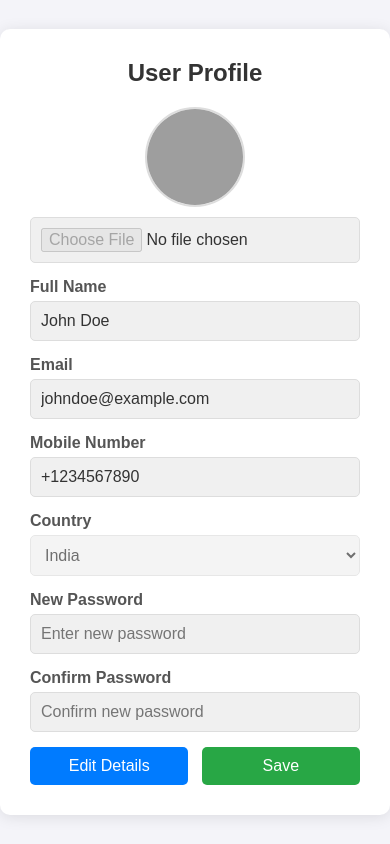
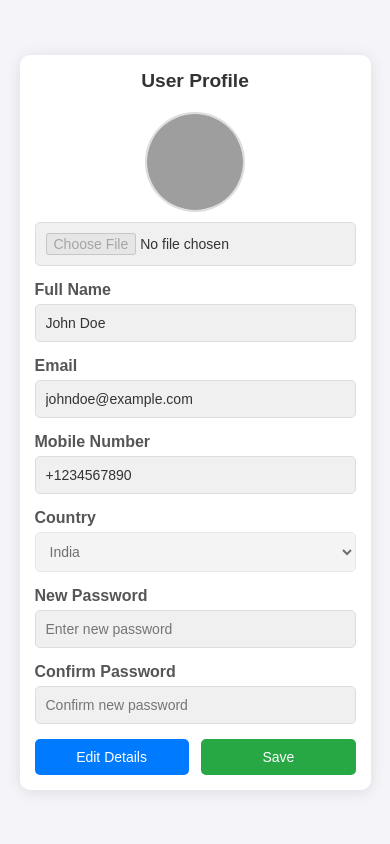
Before and after one commit to KanishkaArochana/TourLankaWeb, a PHP site: page /user_profile.html in a window 390 px wide. Run offline with PHP 8.4, Linux system fonts and the light colour scheme; grey boxes are pictures that could not be loaded.

Commit message:
Add the responsive in user profile

```diff
--- a/css/user_profile.css
+++ b/css/user_profile.css
@@ -122,3 +122,29 @@ button {
 #save-btn:hover {
     background-color: #218838;
 }
+
+/* Responsive Design */
+@media (max-width: 768px) {
+    .profile-container {
+        width: 90%;
+        padding: 20px;
+    }
+}
+
+@media (max-width: 450px) {
+    .profile-container {
+        padding: 15px;
+    }
+
+    h2 {
+        font-size: 1.2rem;
+    }
+
+    input, select {
+        font-size: 14px;
+    }
+
+    button {
+        font-size: 14px;
+    }
+}
```
